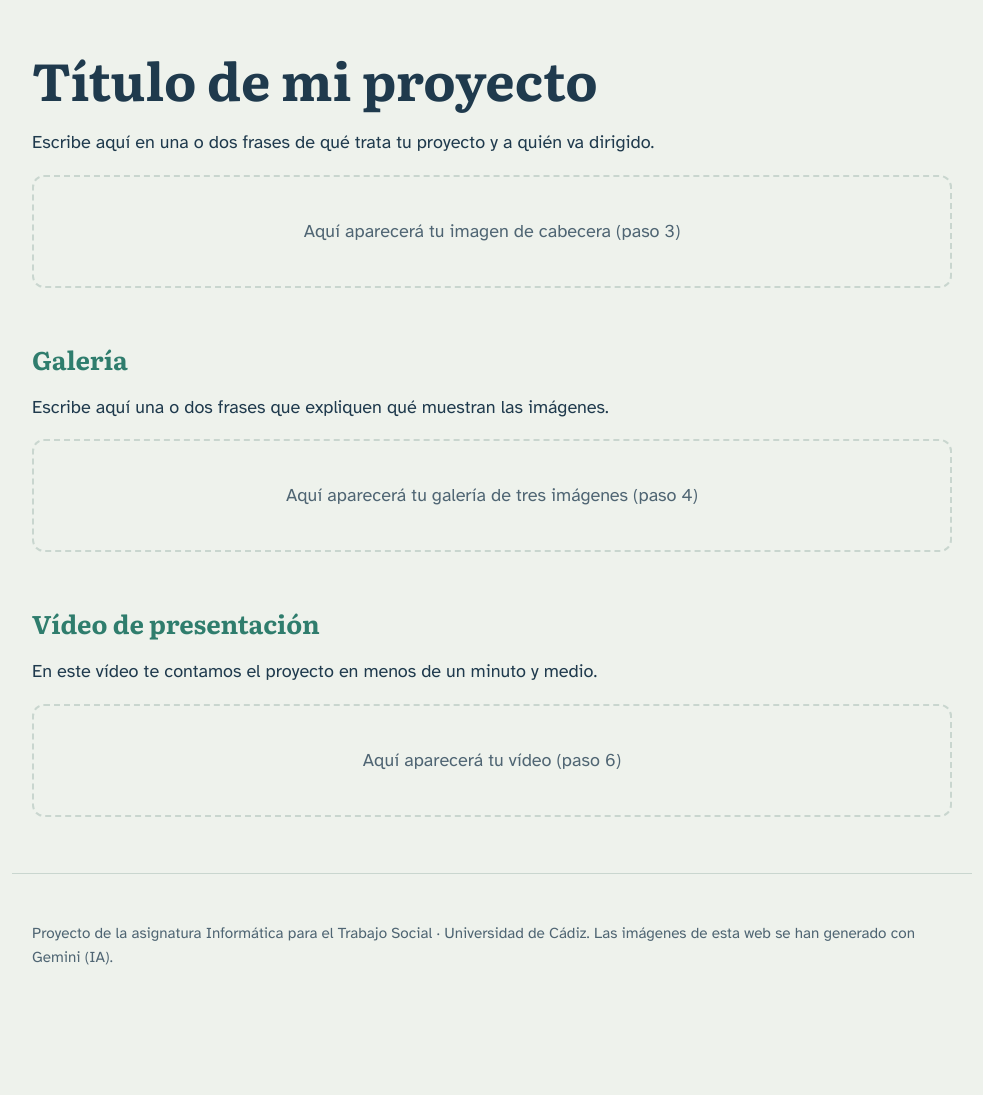
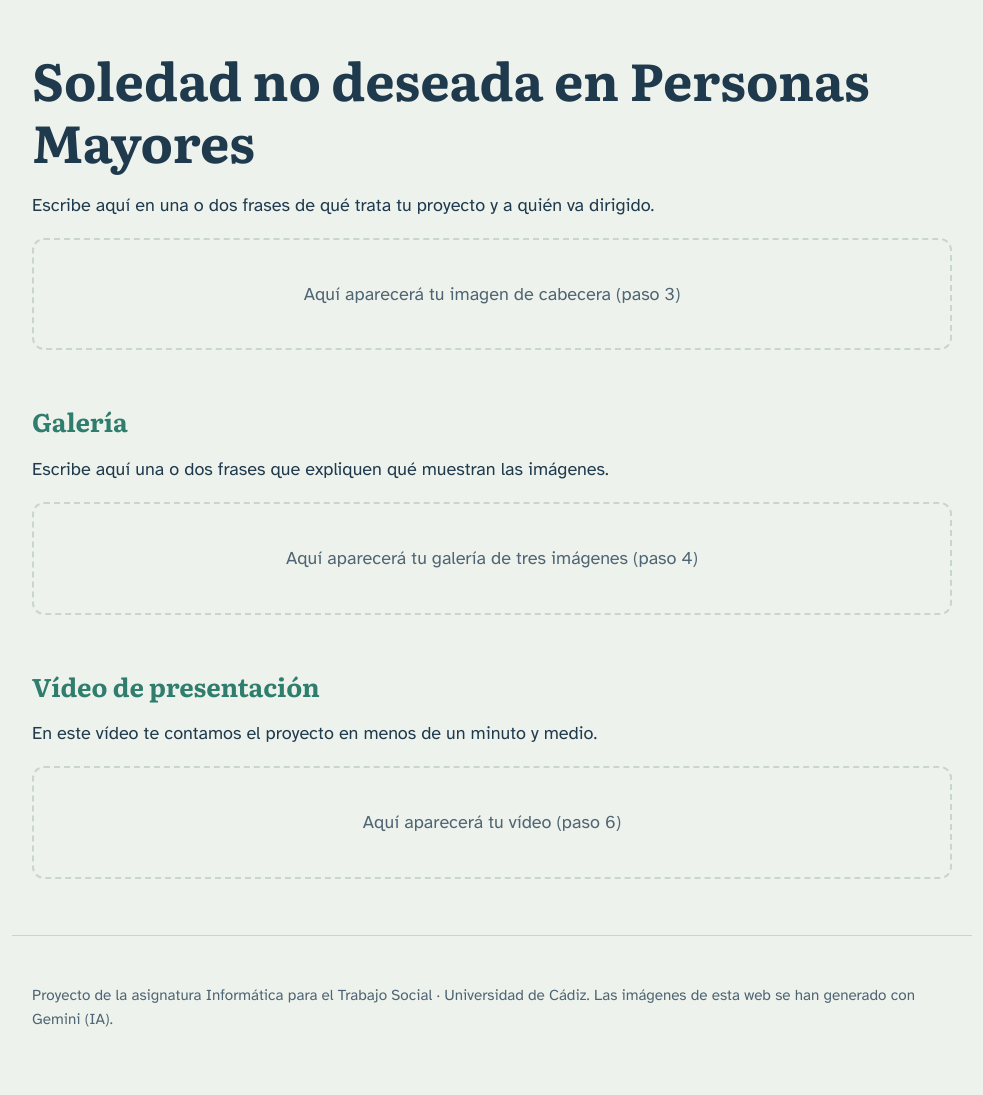
Before and after one commit to albafernandezz/practica-imagenes-videos, a plain HTML site: page index.html in a window 1280 px wide. Shown: the whole page, without its empty margins (148-1131 px from the left). Before the commit the page ends 1033 px from the top, so only its background shows below. Drawn offline with Linux system fonts and the light colour scheme.

Commit message:
Añado index base

```diff
--- a/index.html
+++ b/index.html
@@ -3,7 +3,7 @@
 <head>
   <meta charset="UTF-8">
   <meta name="viewport" content="width=device-width, initial-scale=1">
-  <!-- Cambia este título por el de tu proyecto -->
+  <!-- Soledad no deseada en Personas Mayores -->
   <title>Soledad no deseada en Personas Mayores</title>
   <link rel="preconnect" href="https://fonts.googleapis.com">
   <link rel="preconnect" href="https://fonts.gstatic.com" crossorigin>
@@ -143,8 +143,8 @@
 <body>
 
   <header>
-    <!-- Cambia este título por el de tu proyecto -->
-    <h1>Título de mi proyecto</h1>
+    <!-- Soledad no deseada en Personas Mayores -->
+    <h1>Soledad no deseada en Personas Mayores</h1>
     <p class="Este trabajo aborda la soledad no deseada en personas mayores de 65 años, provocada por la quiebra de sus redes de apoyo formales e informales en el ámbito urbano. Desde el Trabajo Social Comunitario, el proyecto se dirige a este colectivo para restituir sus derechos relacionales y su autodeterminación mediante la dinamización de activos de salud local. La intervención articula la detección precoz del riesgo desde los Servicios Sociales Comunitarios con la reconstrucción del tejido relacional cotidiano.">Escribe aquí en una o dos frases de qué trata tu proyecto y a quién va dirigido.</p>
 
     <div class="zona" data-aviso="Aquí aparecerá tu imagen de cabecera (paso 3)">
```
